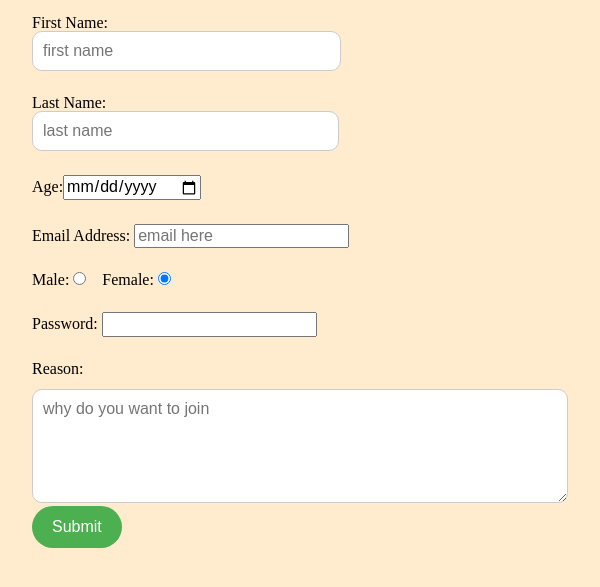
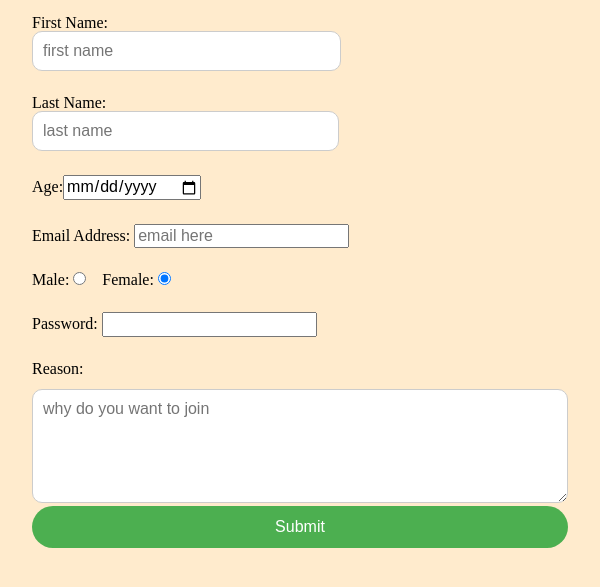
Before and after one commit to mzahid3/LAB2, a plain HTML site: page index.html in a window 600 px wide. Shown: the part 53-640 px from the top of the page. Drawn offline with Linux system fonts and the light colour scheme.

Commit message:
Update screen.css

```diff
--- a/css/screen.css
+++ b/css/screen.css
@@ -36,8 +36,8 @@ input[type=submit] {
 }
 
 
-@media screen and (min-width: 04200px) and (max-width:720px){
-  .taking, h1, input[type=submit] {
+@media screen and (min-width: 420px) and (max-width:720px){
+  .taking, h1, input[type=submit], input[type=text], select, textarea {
     width: 100%;
     margin-top: 0;
   }
```
